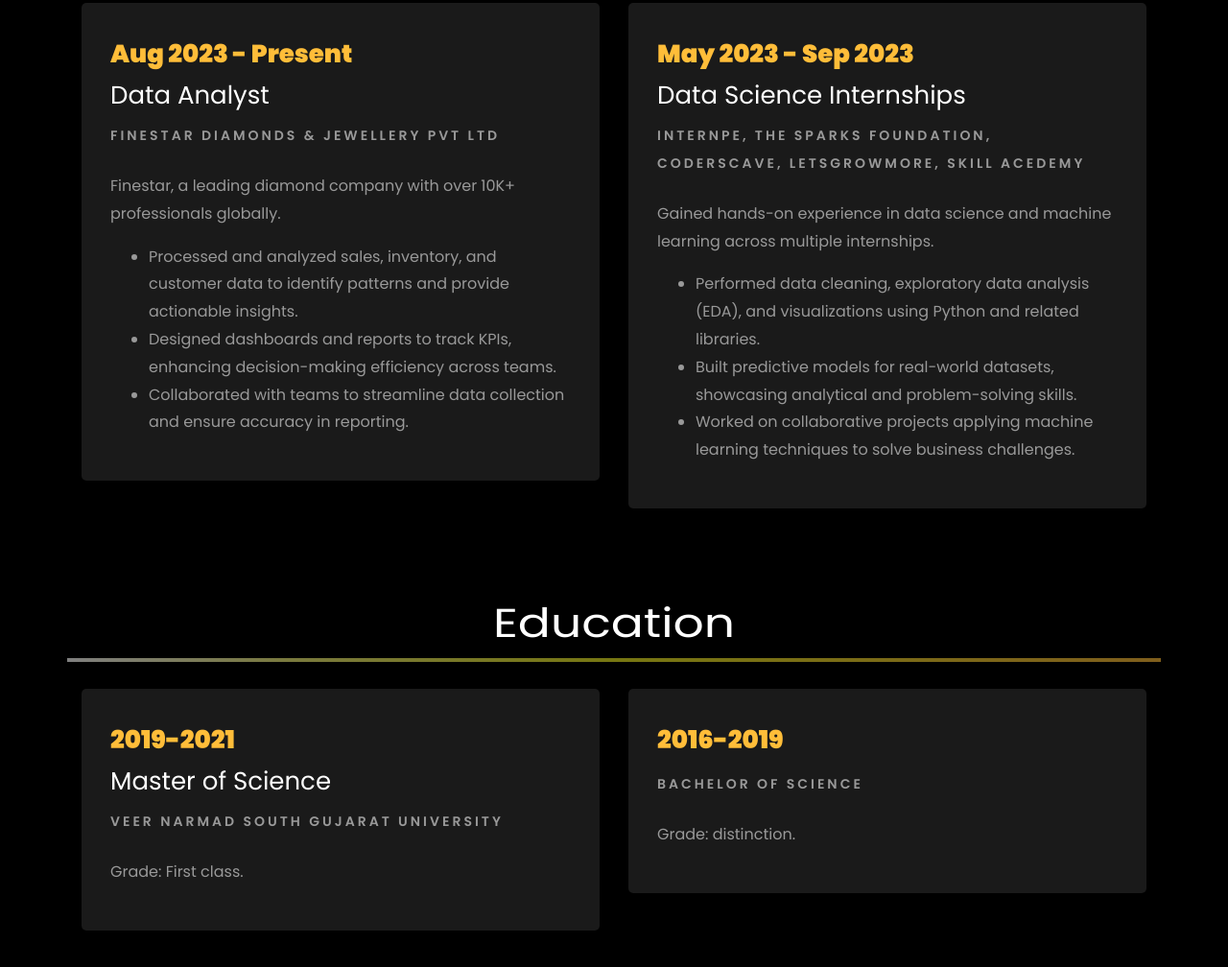
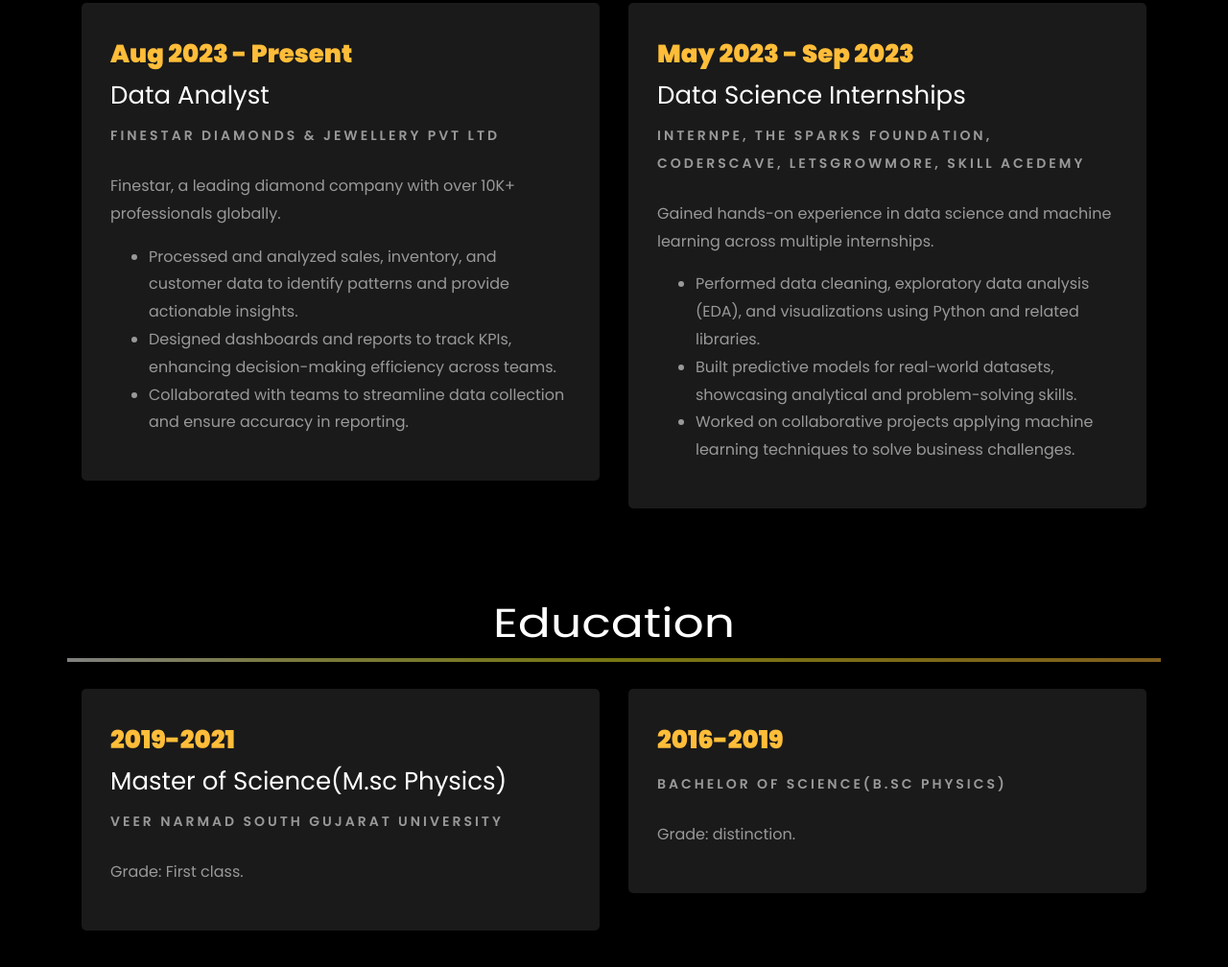
Before and after one commit to avanishah111/avanibshah.github.io, a plain HTML site: page index.html in a window 1280 px wide. Shown: the part 1987-2995 px from the top of the page at 96% size. Drawn offline with Linux system fonts and the light colour scheme; files whose address does not match are found by name.

Commit message:
Update index.html

```diff
--- a/index.html
+++ b/index.html
@@ -274,7 +274,7 @@
 									Demonstrated success in leading impactful projects and providing effective mentorship.</p>
 								<ul class="about-info mt-4 px-md-0 px-2">
 									<li class="d-flex"><span>Profile:</span> <span>Data Science &amp; Analytics</span></li>
-									<li class="d-flex"><span>Education:</span> <span>Master of Science</span></li>
+									<li class="d-flex"><span>Education:</span> <span>Master of Science(M.sc Physics)</span></li>
 									<li class="d-flex"><span>Language:</span> <span>English, Hindi, Gujarati</span></li>
 									<li class="d-flex"><span>BI Tools:</span> <span>Microsoft Power BI</span></li>
 									<li class="d-flex"><span>Other Skills:</span> <span>Advanced Excel,Git,Analytical,Problem Solving &amp; Soft Skills</span></li>
@@ -365,7 +365,7 @@
 			<div class="col-md-6">
 				<div class="resume-wrap ftco-animate">
 					<span class="date">2019-2021</span>
-					<h2>Master of Science</h2>
+					<h2>Master of Science(M.sc Physics)</h2>
 					<span class="position">Veer Narmad South Gujarat University</span>
 					<p class="mt-4">Grade: First class.</p>
 				</div>
@@ -375,7 +375,7 @@
 				<div class="resume-wrap ftco-animate">
 					<span class="date">2016-2019</span>
 					<h2></h2>
-					<span class="position">Bachelor of Science</span>
+					<span class="position">Bachelor of Science(B.sc Physics)</span>
 					<p class="mt-4">Grade: distinction.</p>
 				</div>
 			</div>
```
